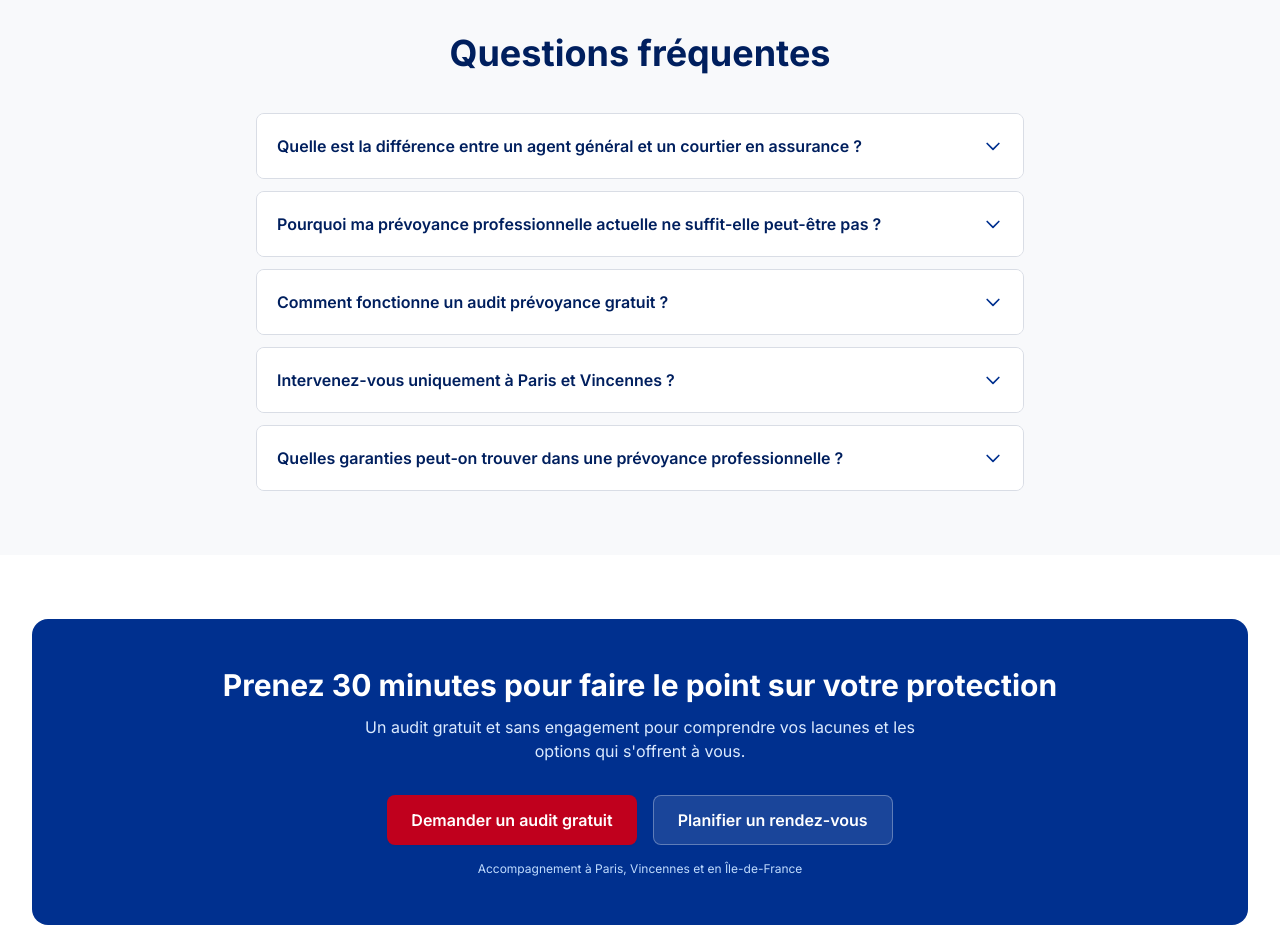
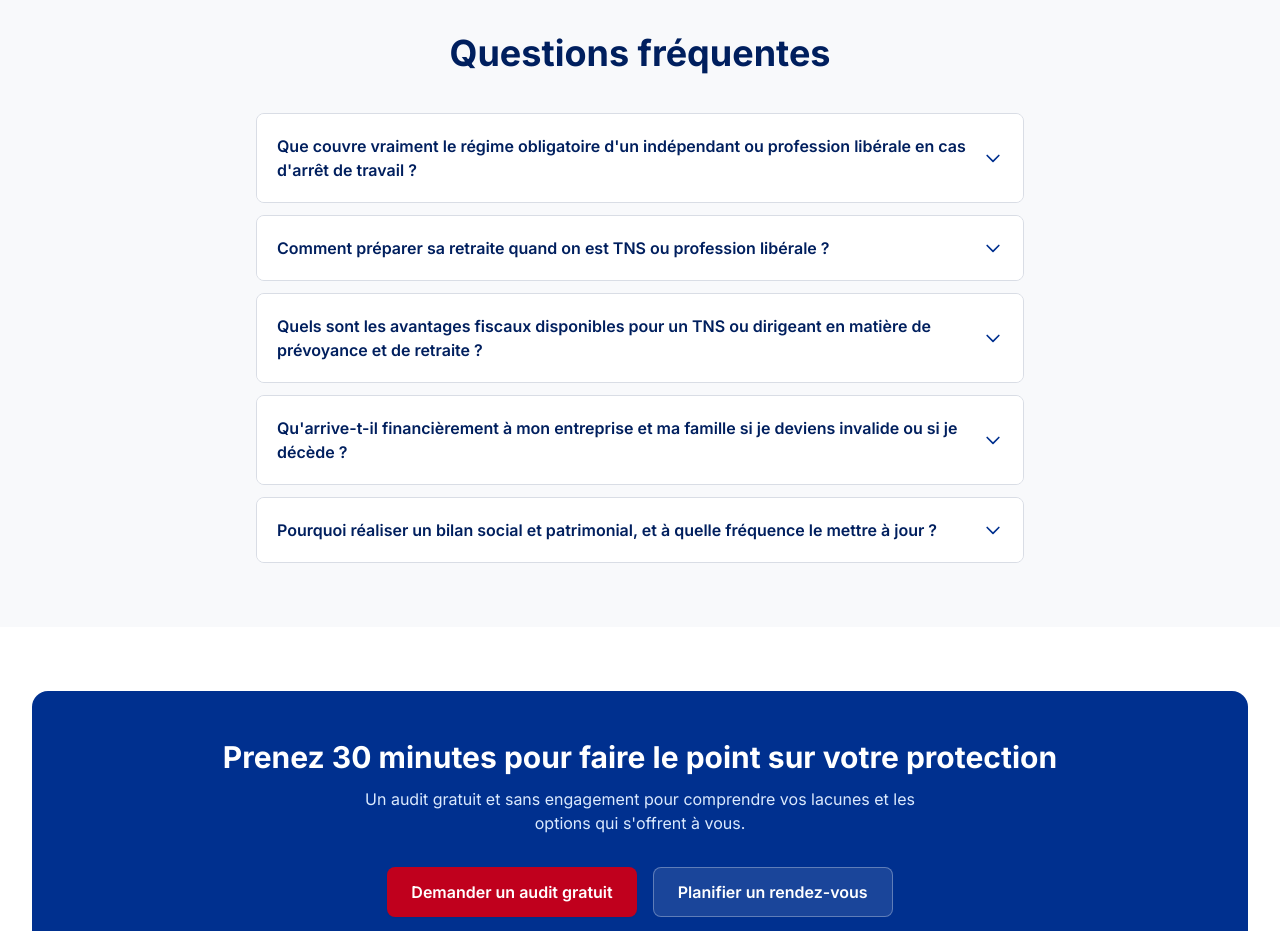
Before and after one commit to vincentleroy75/Leroy-Site, a Next.js app: page / in a window 1280 px wide. Shown: the part 4680-5611 px from the top of the page. Built offline with nearby package versions, Linux system fonts and the light colour scheme.

Commit message:
Replace homepage FAQ with 5 AXA agency questions (SEO/GEO optimized)

```diff
--- a/src/app/page.tsx
+++ b/src/app/page.tsx
@@ -107,29 +107,29 @@ const targets = [
 
 const faqItems = [
   {
-    question: "Quelle est la différence entre un agent général et un courtier en assurance ?",
+    question: "Que couvre vraiment le régime obligatoire d'un indépendant ou profession libérale en cas d'arrêt de travail ?",
     answer:
-      "Un agent général AXA représente exclusivement AXA et ses produits. Il est mandaté par la compagnie et dispose d'une relation de proximité et de durée avec ses clients. Un courtier travaille en revanche avec plusieurs compagnies. L'avantage de l'agent général : une expertise profonde des produits d'une compagnie reconnue et un interlocuteur stable dans le temps.",
+      "Le régime obligatoire couvre peu, et souvent insuffisamment. Les indemnités journalières versées par les caisses comme la CARMF (médecins), la CIPAV (professions libérales), la CARPIMKO (auxiliaires médicaux) ou la CNBF (avocats) représentent en général 30 à 50 % des revenus habituels — avec des délais de carence de 3 à 90 jours selon les caisses. En cas d'arrêt prolongé, les charges fixes (loyers, cotisations, emprunts) continuent de courir. Une prévoyance complémentaire individuelle permet de combler cet écart et de maintenir votre niveau de vie jusqu'à la reprise d'activité.",
   },
   {
-    question: "Pourquoi ma prévoyance professionnelle actuelle ne suffit-elle peut-être pas ?",
+    question: "Comment préparer sa retraite quand on est TNS ou profession libérale ?",
     answer:
-      "Les régimes obligatoires des indépendants et professions libérales ont des taux de remplacement variables selon les caisses. En cas d'arrêt de travail, certains indépendants peuvent ne percevoir que 30 à 50 % de leurs revenus habituels. Une analyse personnalisée permet d'identifier les lacunes et d'y remédier avec des solutions adaptées.",
+      "Les TNS et professions libérales cotisent à des régimes de retraite obligatoire (RSI/SSI pour les artisans-commerçants, caisses spécifiques pour les professions libérales) dont les pensions sont souvent inférieures à celles des salariés. Pour compenser, deux outils principaux existent : le Plan d'Épargne Retraite (PER), qui permet de déduire les versements de votre revenu imposable, et les contrats Madelin (toujours en vigueur pour les anciens souscripteurs). Un bilan retraite personnalisé, réalisé à Paris ou Vincennes, permet d'estimer votre future pension et de définir l'effort d'épargne nécessaire selon votre situation.",
   },
   {
-    question: "Comment fonctionne un audit prévoyance gratuit ?",
+    question: "Quels sont les avantages fiscaux disponibles pour un TNS ou dirigeant en matière de prévoyance et de retraite ?",
     answer:
-      "L'audit dure 30 à 45 minutes. Nous analysons ensemble votre situation : statut professionnel, revenus, charges fixes, contrats existants, situation familiale et objectifs. À l'issue, vous repartez avec une vision claire des risques non couverts et des pistes de solution, sans engagement de votre part.",
+      "Les TNS et dirigeants peuvent bénéficier de déductions fiscales significatives, sous réserve d'éligibilité. Les cotisations de prévoyance et les versements retraite (PER, Madelin) sont déductibles du bénéfice imposable dans les limites fixées par l'article 154 bis du CGI — jusqu'à 10 % du bénéfice imposable pour la retraite et 7,5 % pour la prévoyance complémentaire. Pour un dirigeant assimilé salarié (SASU, SAS), le régime de déductibilité peut différer. Une analyse personnalisée de votre structure juridique et de votre niveau de rémunération est indispensable pour optimiser votre protection sociale tout en réduisant votre charge fiscale.",
   },
   {
-    question: "Intervenez-vous uniquement à Paris et Vincennes ?",
+    question: "Qu'arrive-t-il financièrement à mon entreprise et ma famille si je deviens invalide ou si je décède ?",
     answer:
-      "Mon cabinet est basé à Paris et Vincennes, mais j'accompagne des clients dans tout le Val-de-Marne et en Île-de-France. Les rendez-vous peuvent se faire en cabinet, dans vos locaux ou en visioconférence selon votre préférence.",
+      "En cas d'invalidité ou de décès, les conséquences financières pour un indépendant ou un dirigeant peuvent être immédiates et graves : perte de revenus, impossibilité d'honorer les charges fixes, transmission d'une dette aux héritiers ou blocage de la trésorerie de l'entreprise. Une prévoyance professionnelle bien calibrée peut prévoir une rente d'invalidité partielle ou totale, un capital décès pour protéger vos proches, et une garantie homme-clé pour sécuriser la continuité de votre activité. Sans ces garanties, votre famille peut se retrouver dans une situation financière difficile, même si l'entreprise est saine.",
   },
   {
-    question: "Quelles garanties peut-on trouver dans une prévoyance professionnelle ?",
+    question: "Pourquoi réaliser un bilan social et patrimonial, et à quelle fréquence le mettre à jour ?",
     answer:
-      "Une prévoyance professionnelle peut couvrir : l'indemnisation journalière en arrêt de travail (maladie, accident), la rente d'invalidité partielle ou totale, le capital décès, et parfois la dépendance. Les niveaux de garantie et les délais de carence varient selon les contrats – c'est pourquoi une étude comparative est recommandée.",
+      "Un bilan social et patrimonial permet de faire le point sur l'ensemble de votre protection : prévoyance (arrêt de travail, invalidité, décès), retraite (épargne constituée, estimation de pension) et patrimoine (immobilier, placements, transmission). Il identifie les lacunes, les doublons de couverture et les opportunités d'optimisation fiscale. Il est recommandé de le réaliser à chaque étape clé : création ou reprise d'entreprise, changement de statut juridique, évolution significative des revenus, naissance ou mariage. En dehors de ces événements, une révision tous les 2 à 3 ans permet d'adapter vos contrats à l'évolution de votre situation personnelle et professionnelle.",
   },
 ];
 
@@ -408,7 +408,7 @@ export default function HomePage() {
         <div className="container-wide">
           <div className="max-w-3xl mx-auto">
             <h2 className="section-title text-center mb-10">Questions fréquentes</h2>
-            <FAQAccordion items={faqItems} />
+            <FAQAccordion items={faqItems} agencyLink />
           </div>
         </div>
       </section>
```
